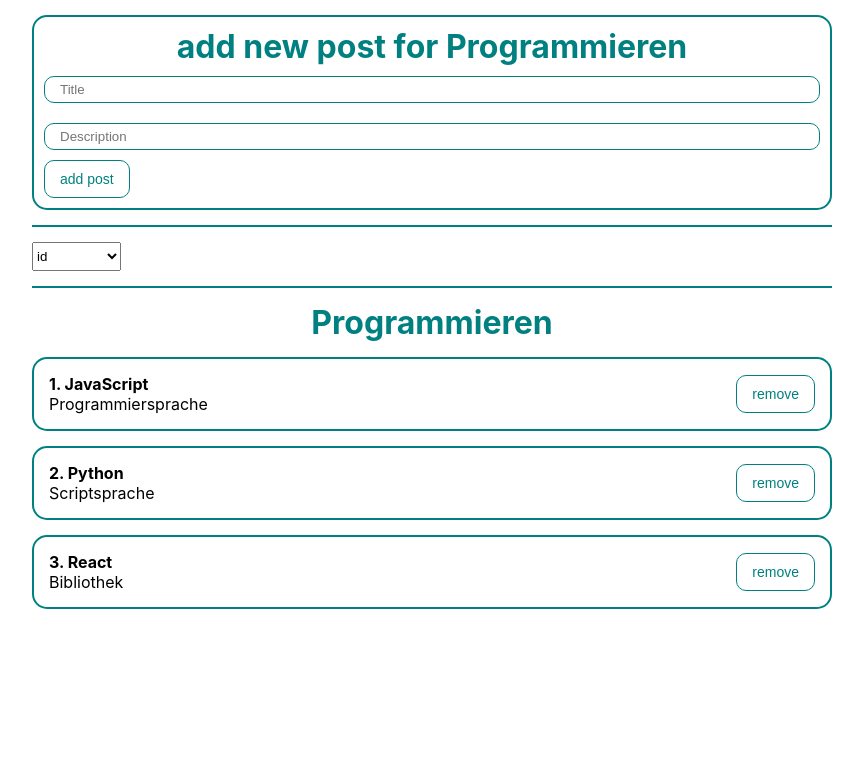
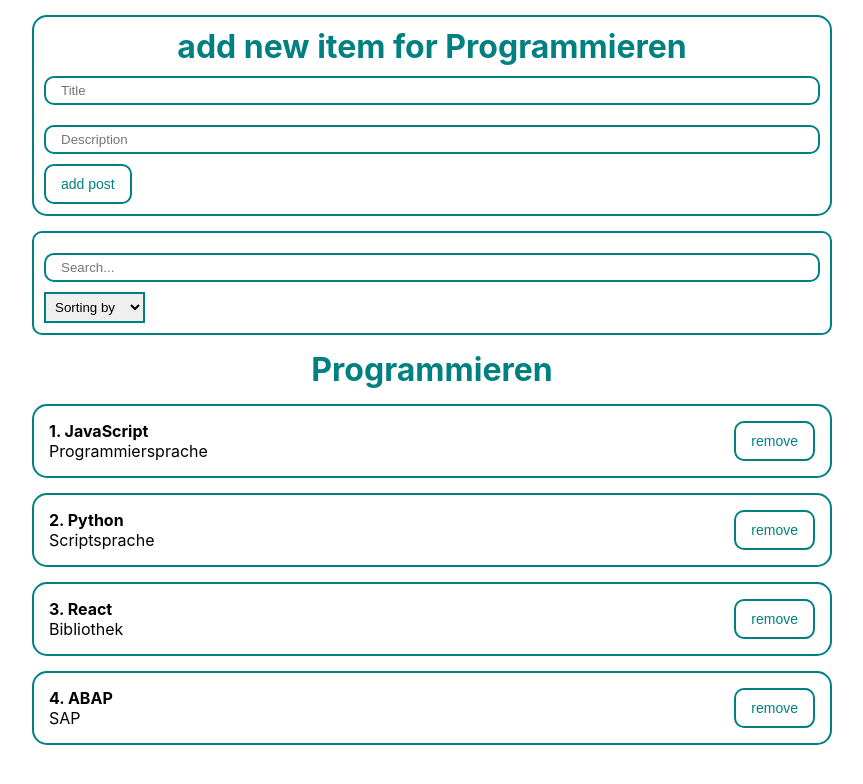
Before and after one commit to devlab22/react-posts, a React (Create React App) app: page / in a window 1280 px wide. Shown: the top 784 px of the page, without its empty margins (208-1071 px from the left). Built offline with nearby package versions, Linux system fonts and the light colour scheme.

Commit message:
20220905

```diff
--- a/src/App.js
+++ b/src/App.js
@@ -1,43 +1,22 @@
-import React, {useState} from 'react';
+import React from 'react';
 import { PostList } from './components';
 import './App.css'
 
 function App() {
 
-  const [posts, setPosts] = useState([
+  const posts = [
     {"id": 1, 'title': 'JavaScript', 'text': 'Programmiersprache'},
     {"id": 2, 'title': 'Python', 'text': 'Scriptsprache'},
-    {"id": 3, 'title': 'React', 'text': 'Bibliothek'}
-  ])
-
-  const [posts2, setPosts2] = useState([
-    {"id": 1, 'title': 'Backend', 'text': 'Backend in Python'},
-    {"id": 2, 'title': 'Server for Backend', 'text': 'Server Python (Flask)'},
-    {"id": 3, 'title': 'Frontend', 'text': 'React'}
-  ])
-
-const handleOnAddPost = (post) => {
-  setPosts(prev => [...prev, post]);
-}
-
-const handleOnRemovePost = (id) => {
-  setPosts(prev => prev.filter(post => post.id !== id))
-}
-
-const handleOnAddPost2 = (post) => {
-  setPosts2(prev => [...prev, post]);
-}
-
-const handleOnRemovePost2 = (id) => {
-  setPosts2(prev => prev.filter(post => post.id !== id))
-}
+    {"id": 3, 'title': 'React', 'text': 'Bibliothek'},
+    {"id": 4, 'title': 'ABAP', 'text': 'SAP'},
+  ]
 
   return (
     <div className="App">
 
-      <PostList items={posts} title="Programmieren" AddNewPost={handleOnAddPost} removePost={handleOnRemovePost}/>
+      <PostList items={posts} title="Programmieren" />
 
-      {/* <PostList items={posts2} title="App development" AddNewPost={handleOnAddPost2} removePost={handleOnRemovePost2}/> */}
+      {/* <PostList items={posts2} title="App development"/> */}
     </div>
   );
 }
--- /dev/null
+++ b/src/components/PostFilter/PostFilter.module.scss
@@ -0,0 +1,13 @@
+.content{
+    border: 2px solid teal;
+    margin: 15px 0;
+    padding: 10px;
+    border-radius: 10px;
+    transition: box-shadow 0.2s ease-in-out, transform 0.2s ease-in-out;
+    overflow: auto;
+
+    &:hover {
+        box-shadow: 0 1.5rem 2rem rgba(0, 0, 0, 0.076);
+        transform: translateY(-0.5rem);
+    }
+}
--- /dev/null
+++ b/src/components/PostFilter/index.jsx
@@ -0,0 +1,24 @@
+import React from 'react';
+import { MySelect, MyInput } from '../../components';
+
+import styles from './PostFilter.module.scss';
+
+export default function PostFilter({filter, setFilter, options}) {
+
+    return (
+        <div className={styles.content}>
+            <MyInput
+                placeholder="Search..."
+                value={filter.search}
+                onChange={event => setFilter({...filter, search: event.target.value})}
+            />
+
+            <MySelect
+                options={options}
+                defaultValue='Sorting by'
+                value={filter.sort}
+                OnChange={selectedSort => setFilter({...filter, sort: selectedSort})}
+            />
+        </div>
+    )
+}
--- a/src/components/PostList/PostList.scss
+++ b/src/components/PostList/PostList.scss
@@ -6,7 +6,7 @@
 
     h2{
         text-align: center;
-        color: skyblue;
+        color: teal;
     }
 
     hr{
--- a/src/components/PostList/index.jsx
+++ b/src/components/PostList/index.jsx
@@ -1,46 +1,68 @@
-import React from 'react';
-import { PostItem, PostForm, MySelect } from '../../components';
+import React, { useEffect, useState, useMemo } from 'react';
+import { PostItem, PostForm, PostFilter } from '../../components';
 
 import './PostList.scss';
 
-export default function PostList({ items, title, AddNewPost, removePost, defaultPost='posts not found' }) {
+export default function PostList({ items, title, defaultPost = 'posts not found' }) {
+
+  const [posts, setPosts] = useState([]);
+  const [filter, setFilter] = useState({ sort: '', search: '' })
+
+  useEffect(() => {
+    setPosts(items);
+  }, [items])
+
+  const sortedItems = useMemo(() => {
+
+    if (filter.sort) {
+      return [...posts].sort((a, b) => a[filter.sort].toString().localeCompare(b[filter.sort].toString()));
+    }
+    else {
+      return posts;
+    }
+
+  }, [filter.sort, posts])
+
+  const sortedAndSearchItems = useMemo(() => {
+    return sortedItems.filter(item => item.title.toLowerCase().includes(filter.search.toLowerCase()))
+  }, [filter.search, sortedItems])
+
+  const handleOnRemovePost = (id) => {
+    setPosts(prev => prev.filter(post => post.id !== id))
+  }
 
   const handleOnAddNewPost = (post) => {
 
-    AddNewPost(
-      {
-        'id': Math.max(...items.map(o => o.id)) + 1,
-        'title': post.title,
-        'text': post.text
-      }
-    );
+    post.id = Math.max(...posts.map(o => o.id)) + 1;
+    setPosts(prev => [...prev, post]);
 
   }
 
   return (
     <div className='postList'>
 
-      <PostForm title={`add new post for ${title}`} onAddNewPost={handleOnAddNewPost}/>
-      <hr/>
+      <PostForm title={`add new item for ${title}`} onAddNewPost={handleOnAddNewPost} />
 
-      <MySelect
-          options={[
-        {'key': 'id', 'value': 'id'},
-        {'key': 'title', 'value': 'Title'},
-        {'key': 'descr', 'value': 'Description'}
-          ]}
-        defaultValue='Sorting by'
-          />
+      <PostFilter
+        filter={filter}
+        setFilter={setFilter}
+        options={[
+          { 'key': 'id', 'value': 'id' },
+          { 'key': 'title', 'value': 'Title' },
+          { 'key': 'text', 'value': 'Description' }
+        ]}
+      />
 
-      <hr/>
       <h1>{title}</h1>
 
       {
-        items.length > 0
-         ? (items.map(item =>
-          <PostItem key={item.id} {...item} removePost={removePost}/>
-        ))
-        : <h2>{defaultPost}</h2>
+        sortedAndSearchItems.length > 0
+          ? (
+            sortedAndSearchItems
+              .map(item =>
+                <PostItem key={item.id} {...item} removePost={handleOnRemovePost} />
+              ))
+          : <h2>{defaultPost}</h2>
       }
     </div>
   )
--- a/src/components/UI/button/MyButton.module.scss
+++ b/src/components/UI/button/MyButton.module.scss
@@ -3,7 +3,7 @@
     color: teal;
     font-size: 14px;
     background: transparent;
-    border: 1px solid teal;
+    border: 2px solid teal;
     cursor: pointer;
     border-radius: 10px;
 
--- a/src/components/UI/input/MyInput.module.css
+++ b/src/components/UI/input/MyInput.module.css
@@ -2,6 +2,6 @@
     width: 100%;
     padding: 5px 15px;
     margin: 10px 0;
-    border: 1px solid teal;
+    border: 2px solid teal;
     border-radius: 10px;
 }
--- a/src/components/UI/select/MySelect.module.scss
+++ b/src/components/UI/select/MySelect.module.scss
@@ -1,7 +1,4 @@
 .mySelect {
-    padding: 5px 0;
+    padding: 5px;
+    border: 2px solid teal;
 }
-
-.myValue {
-    padding: 5px 0;
-}
--- a/src/components/UI/select/index.jsx
+++ b/src/components/UI/select/index.jsx
@@ -2,15 +2,18 @@ import React from 'react';
 
 import styles from './MySelect.module.scss';
 
-export default function MySelect({ options, defaultValue='Sorting by' }) {
+export default function MySelect({ options, value, OnChange, defaultValue='Sorting by' }) {
     return (
-        <select className={styles.mySelect}>
+        <select
+            className={styles.mySelect}
+            value={value}
+            onChange={event => OnChange(event.target.value)}
+            >
             <option disabled value=''>{defaultValue}</option>
             {
                 options.map(option => (
                     <option
                         key={option.key}
-                        className={styles.myValue}
                         value={option.key}>
                         {option.value}
                     </option>
--- a/src/components/index.js
+++ b/src/components/index.js
@@ -5,3 +5,4 @@ export { default as MyButton } from './UI/button';
 export { default as MyInput } from './UI/input';
 export { default as PostForm } from './PostForm';
 export { default as MySelect } from './UI/select';
+export { default as PostFilter } from './PostFilter';
```
